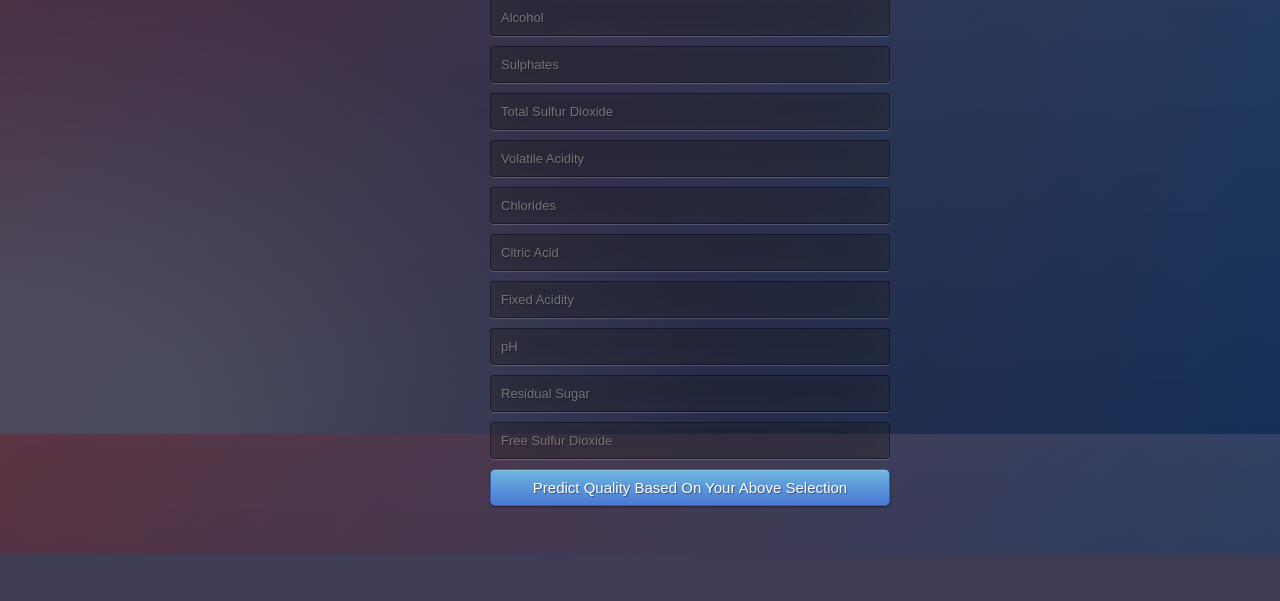
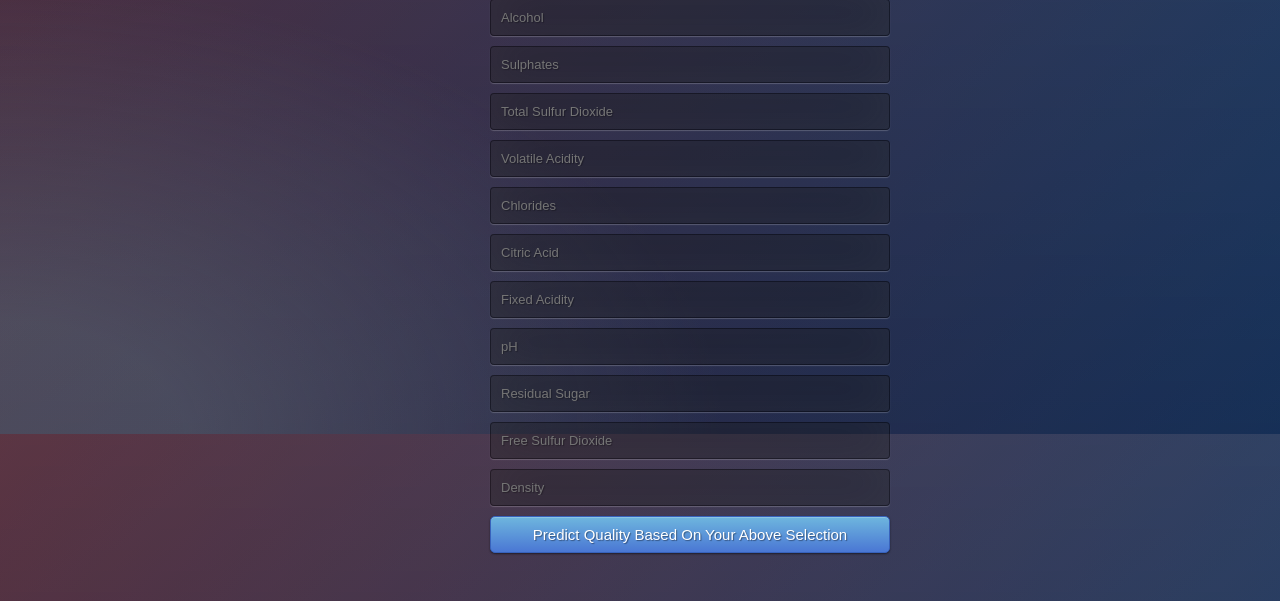
Before and after one commit to SMC380013/Wine-quality-ML-Project, a Python web app: template templates/index.html in a window 1280 px wide. Shown: the part 366-967 px from the top of the page. Before the commit the page ends 920 px from the top, so only its background shows below. Run offline with Jinja, Linux system fonts and the light colour scheme; the template is opened without the code that fills it, so the values that code supplies are empty.

Commit message:
Update index.html

```diff
--- a/templates/index.html
+++ b/templates/index.html
@@ -28,6 +28,7 @@
         <input type="text" name="pH" placeholder="pH" required="required" />
         <input type="text" name="residual sugar" placeholder="Residual Sugar" required="required" />
         <input type="text" name="free sulfur dioxide" placeholder="Free Sulfur Dioxide" required="required" />
+	<input type="text" name="density" placeholder="Density" required="required" />
 
         <button type="SUBMIT" class="btn btn-primary btn-block btn-large">Predict Quality Based On Your Above Selection</button>
     </form>
```
